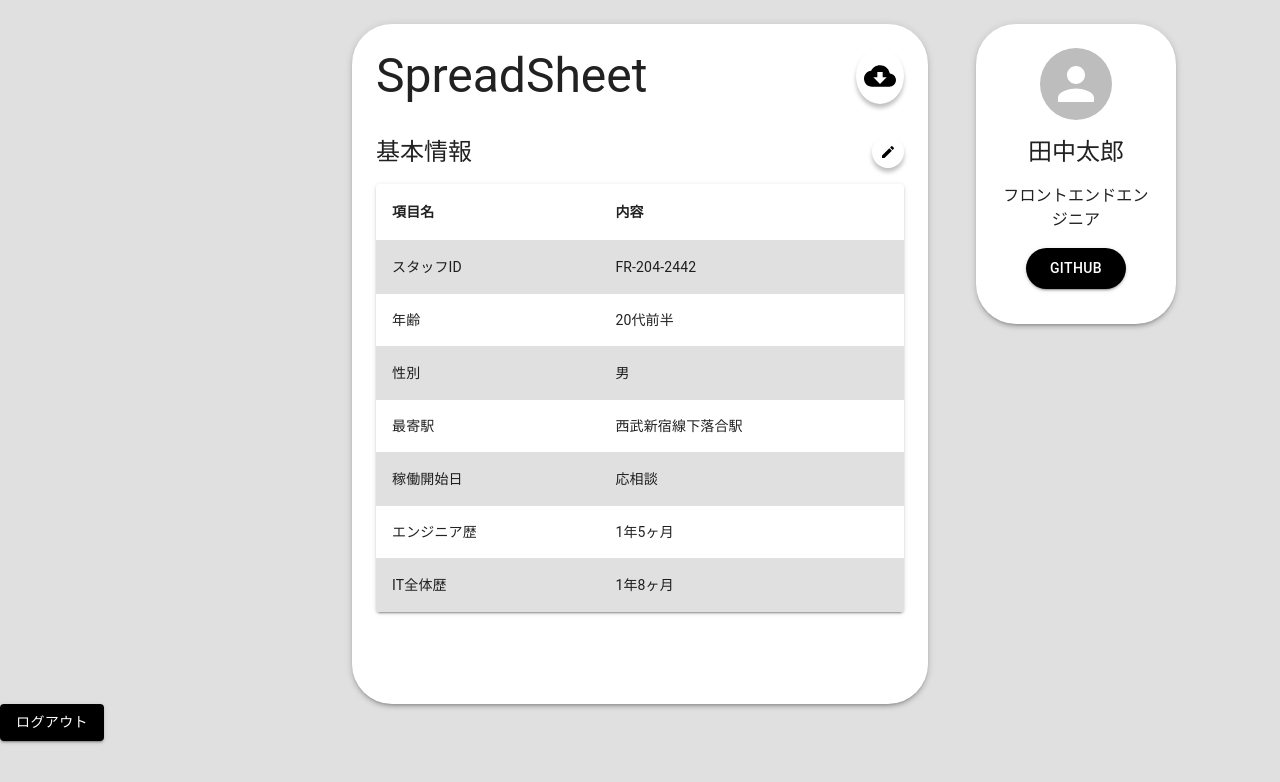
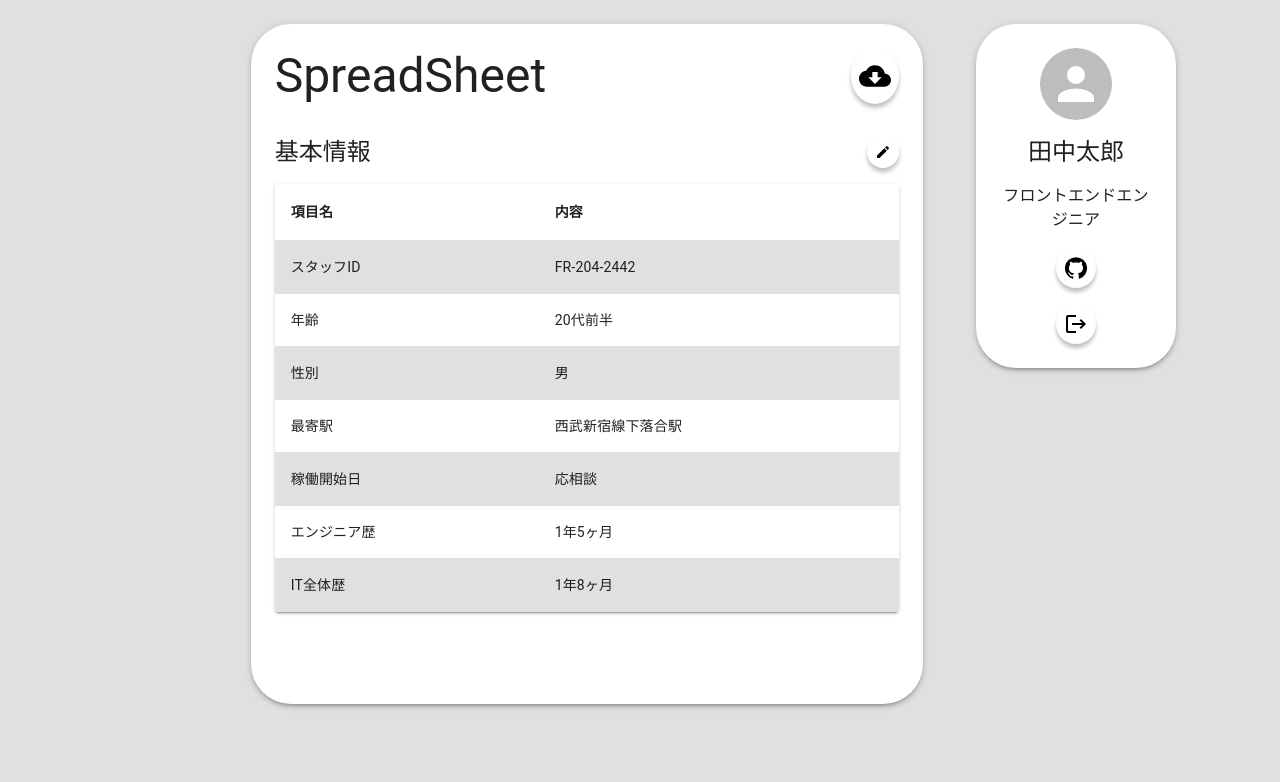
Before and after one commit to kosuke-17/techfolio, a Next.js app in the folder client/: page /home in a window 1280 px wide. Shown: the top 782 px of the page. Built offline with nearby package versions, Linux system fonts and the light colour scheme.

Commit message:
add onClick IconButton

```diff
--- a/client/src/components/presentations/atoms/IconButton/index.tsx
+++ b/client/src/components/presentations/atoms/IconButton/index.tsx
@@ -3,13 +3,20 @@ import { IconButton as MUIIconButton, SxProps } from '@mui/material'
 
 const IconButton = ({
   icon: Icon,
+  onClick,
   iconSx,
 }: {
   icon: SvgIconComponent
+  onClick?: () => void
   iconSx?: SxProps
 }) => {
   return (
-    <MUIIconButton sx={{ boxShadow: '0px 4px 4px rgba(0, 0, 0, 0.25)' }}>
+    <MUIIconButton
+      sx={{
+        bgcolor: 'common.white',
+        boxShadow: '0px 4px 4px rgba(0, 0, 0, 0.25)',
+      }}
+    >
       <Icon sx={iconSx} />
     </MUIIconButton>
   )
--- a/client/src/components/templates/ProfileCard/index.tsx
+++ b/client/src/components/templates/ProfileCard/index.tsx
@@ -1,6 +1,7 @@
-import Box from '@mui/material/Box'
+import { useState } from 'react'
 import Paper from '@mui/material/Paper'
-import React from 'react'
+import LogoutIcon from '@mui/icons-material/Logout'
+import GitHubIcon from '@mui/icons-material/GitHub'
 import Avatar from '@mui/material/Avatar'
 import Typography from '@mui/material/Typography'
 import { styled } from '@mui/material/styles'
@@ -8,23 +9,44 @@ import { styled } from '@mui/material/styles'
 import ContentCenter from '@/components/presentations/ContentCenter'
 import Stack from '@mui/material/Stack'
 import Button from '@mui/material/Button'
+import IconButton from '@/components/presentations/atoms/IconButton'
+import { enhancedApi } from '@/store/api/codegen/user'
+import { useRouter } from 'next/router'
+import Snackbar from '@mui/material/Snackbar'
+import Alert from '@mui/material/Alert'
 
 const StyledCardContent = styled(Stack)(({ theme }) => ({
-  paddingLeft: theme.spacing(3),
-  paddingRight: theme.spacing(3),
-  paddingTop: theme.spacing(3),
+  padding: theme.spacing(3),
   display: 'column',
   alignItems: 'center',
 }))
 
 const ProfileCard = () => {
+  const [open, setOpen] = useState(false)
+  const router = useRouter()
+  const [logoutMutation] = enhancedApi.useUsersControllerLogoutMutation()
+
+  const onCloseSnackbar = () => {
+    setOpen(false)
+  }
+  const logout = async () => {
+    const token = localStorage.getItem('token')
+    if (!token) return
+    try {
+      await logoutMutation({ updateUserSecretDto: { token } }).unwrap()
+      localStorage.setItem('token', '')
+      router.push('/login')
+    } catch (e) {
+      setOpen(true)
+      console.error(e)
+    }
+  }
   return (
     <ContentCenter sx={{ pt: 3 }}>
       <Paper
         sx={{
           display: 'flex',
           justifyContent: 'center',
-          height: 300,
           width: 200,
           borderRadius: 10,
         }}
@@ -36,11 +58,25 @@ const ProfileCard = () => {
           <Typography sx={{ textAlign: 'center' }} variant='body1'>
             フロントエンドエンジニア
           </Typography>
-          <Button sx={{ borderRadius: 10, py: 1, px: 3 }} variant='contained'>
-            Github
-          </Button>
+          <IconButton
+            icon={GitHubIcon}
+            iconSx={{ color: 'common.black', fontSize: '24px' }}
+          />
+          <IconButton
+            onClick={logout}
+            icon={LogoutIcon}
+            iconSx={{ color: 'common.black', fontSize: '24px' }}
+          />
         </StyledCardContent>
       </Paper>
+      <Snackbar
+        anchorOrigin={{ vertical: 'top', horizontal: 'center' }}
+        open={open}
+        onClose={onCloseSnackbar}
+        autoHideDuration={6000}
+      >
+        <Alert severity='error'>ログアウトできませんでした</Alert>
+      </Snackbar>
     </ContentCenter>
   )
 }
--- a/client/src/components/templates/SpreadSheet/index.tsx
+++ b/client/src/components/templates/SpreadSheet/index.tsx
@@ -15,6 +15,10 @@ const StyledSpreadSheetHeader = styled(Box)(({ theme }) => ({
   justifyContent: 'space-between',
 }))
 
+const download = () => {
+  console.log('ダウンロード処理')
+}
+
 const SpreadSheet = () => {
   return (
     <ContentCenter sx={{ pt: 3 }}>
@@ -23,6 +27,7 @@ const SpreadSheet = () => {
           <Typography variant='h3'>SpreadSheet</Typography>
           <IconButton
             icon={CloudDownloadIcon}
+            onClick={download}
             iconSx={{ color: 'common.black', fontSize: '32px' }}
           />
         </StyledSpreadSheetHeader>
--- a/client/src/components/templates/UserInformation/index.tsx
+++ b/client/src/components/templates/UserInformation/index.tsx
@@ -29,12 +29,16 @@ const UserInformation = () => {
     { name: 'エンジニア歴', content: '1年5ヶ月' },
     { name: 'IT全体歴', content: '1年8ヶ月' },
   ]
+  const goToEdit = () => {
+    console.log('基本情報編集ページに遷移')
+  }
   return (
     <StyledUserInformation spacing={2}>
       <StyledTableHeader>
         <Typography variant='h5'>基本情報</Typography>
         <IconButton
           icon={EditIcon}
+          onClick={goToEdit}
           iconSx={{ color: 'common.black', fontSize: '16px' }}
         />
       </StyledTableHeader>
--- a/client/src/pages/home.tsx
+++ b/client/src/pages/home.tsx
@@ -1,46 +1,18 @@
-import { useState } from 'react'
-import Snackbar from '@mui/material/Snackbar'
-import Alert from '@mui/material/Alert'
-import Button from '@mui/material/Button'
-import { useRouter } from 'next/router'
 import Box from '@mui/material/Box'
 import Grid from '@mui/material/Grid'
-import Paper from '@mui/material/Paper'
-import { styled } from '@mui/material/styles'
 
-import { enhancedApi } from '@/store/api/codegen/user'
 import SpreadSheet from '@/components/templates/SpreadSheet'
 import ProfileCard from '@/components/templates/ProfileCard'
 
 const HomePage = () => {
-  const router = useRouter()
-  const [logoutMutation] = enhancedApi.useUsersControllerLogoutMutation()
-  const [open, setOpen] = useState(false)
-
-  const onCloseSnackbar = () => {
-    setOpen(false)
-  }
-
-  const logout = async () => {
-    const token = localStorage.getItem('token')
-    if (!token) return
-    try {
-      await logoutMutation({ updateUserSecretDto: { token } }).unwrap()
-      localStorage.setItem('token', '')
-      router.push('/login')
-    } catch (e) {
-      setOpen(true)
-      console.error(e)
-    }
-  }
   return (
     <>
       <Box sx={{ flexGrow: 1 }}>
         <Grid container>
-          <Grid item xs={3} md={3}>
+          <Grid item xs={3} md={2}>
             <Box />
           </Grid>
-          <Grid item xs={6} md={6}>
+          <Grid item xs={6} md={7}>
             <SpreadSheet />
           </Grid>
           <Grid item xs={3} md={3}>
@@ -48,17 +20,6 @@ const HomePage = () => {
           </Grid>
         </Grid>
       </Box>
-      <Button variant='contained' onClick={logout}>
-        ログアウト
-      </Button>
-      <Snackbar
-        anchorOrigin={{ vertical: 'top', horizontal: 'center' }}
-        open={open}
-        onClose={onCloseSnackbar}
-        autoHideDuration={6000}
-      >
-        <Alert severity='error'>ログアウトできませんでした</Alert>
-      </Snackbar>
     </>
   )
 }
```
